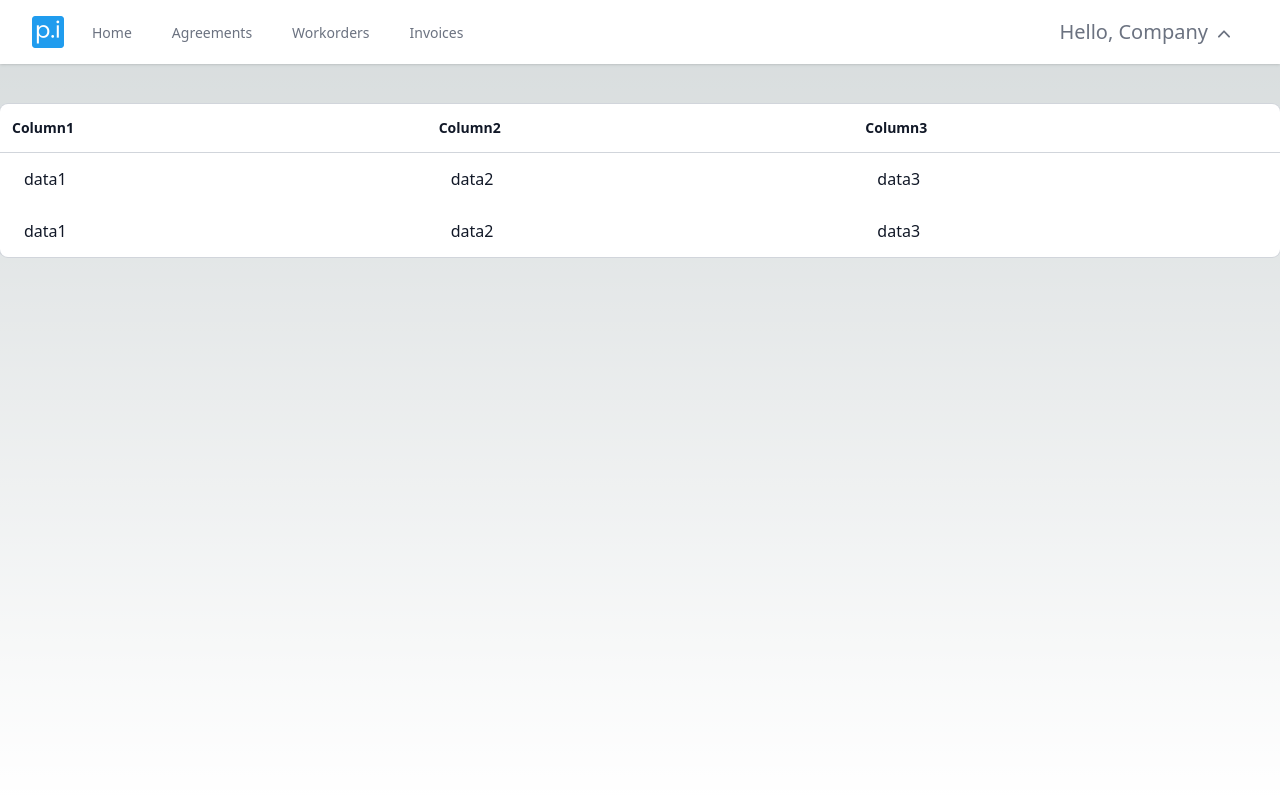
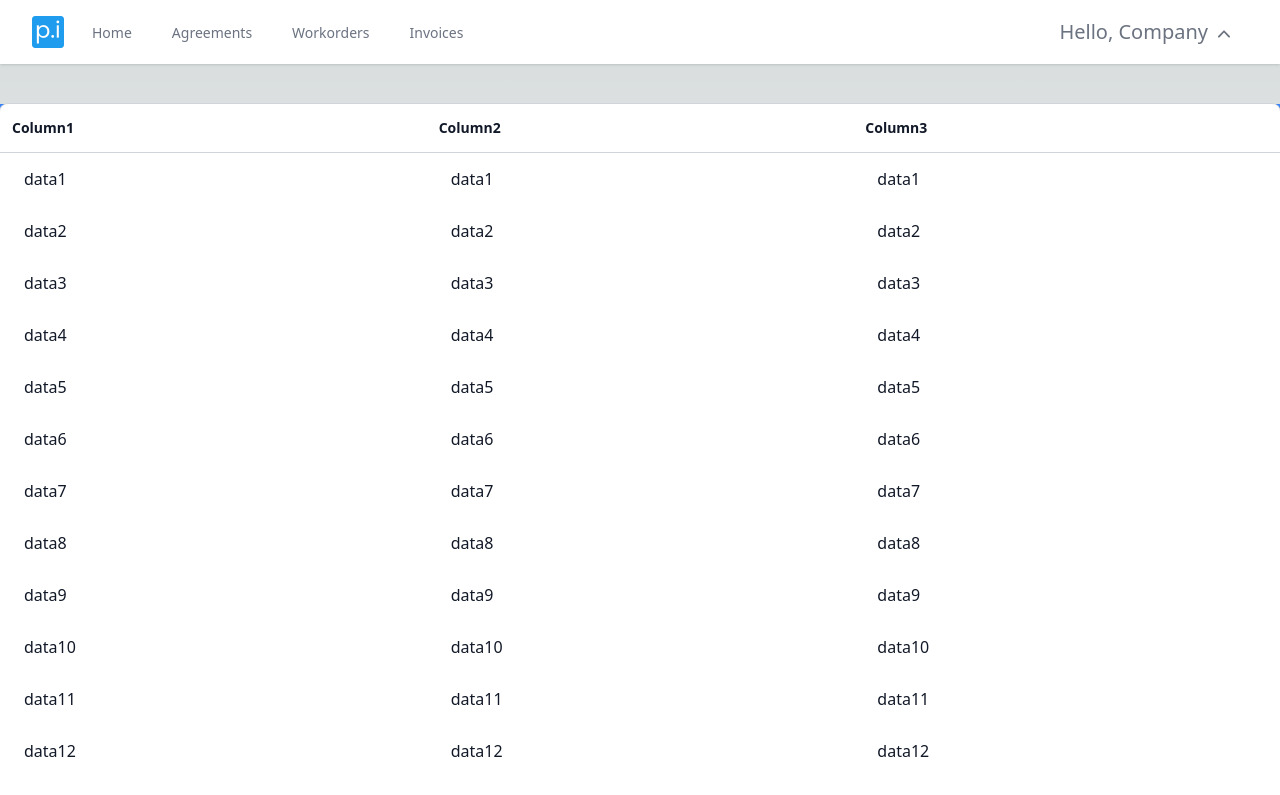
Before and after one commit to silvertrek-capstone/silverpi, a Next.js app in the folder silverpi/: page /home/test_one in a window 1280 px wide. Shown: the top 795 px of the page. Built offline with nearby package versions, Linux system fonts and the light colour scheme.

Commit message:
added function that created more dummy values to pass to table function

```diff
--- a/silverpi/src/app/home/test_one/page.js
+++ b/silverpi/src/app/home/test_one/page.js
@@ -22,7 +22,6 @@ const testone = () => {
       {
         Header: 'Column1',
         accessor: 'column1',
-            sortable: "true",
       },
       {
         Header: 'Column2',
@@ -33,23 +32,29 @@ const testone = () => {
         accessor: 'column3',
       }
     ],
-        data: [
-          {
-            column1: 'data1',
-            column2: 'data2',
-            column3: 'data3',
-          },
-          {
-            column1: 'data1',
-            column2: 'data2',
-            column3: 'data3',
+    data: generateDummyData(100)
+  };
+
+  function generateDummyData(count) {
+    const dummyData = [];
+    for (let i = 1; i <= count; i++) {
+      dummyData.push({
+        column1: `data${i}`,
+        column2: `data${i}`,
+        column3: `data${i}`,
+      });
     }
-        ]
-      };
+    return dummyData;
+  }
 
 //  div stuff
     return (
+
+      <div class="parent h-full bg-gray-300 ">
+            <div class="child h-full bg-blue-500 ">
               <DataTableMemoized {...props} />
+            </div>
+        </div>
     )
 
 };
```
Lines whose indentation alone changed are shown as unchanged.
